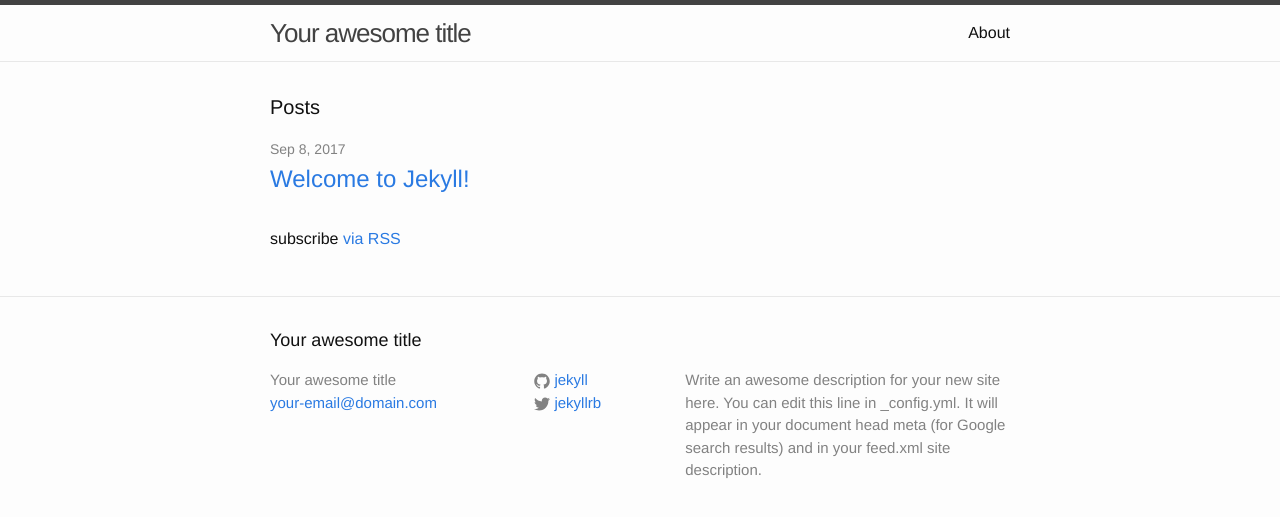
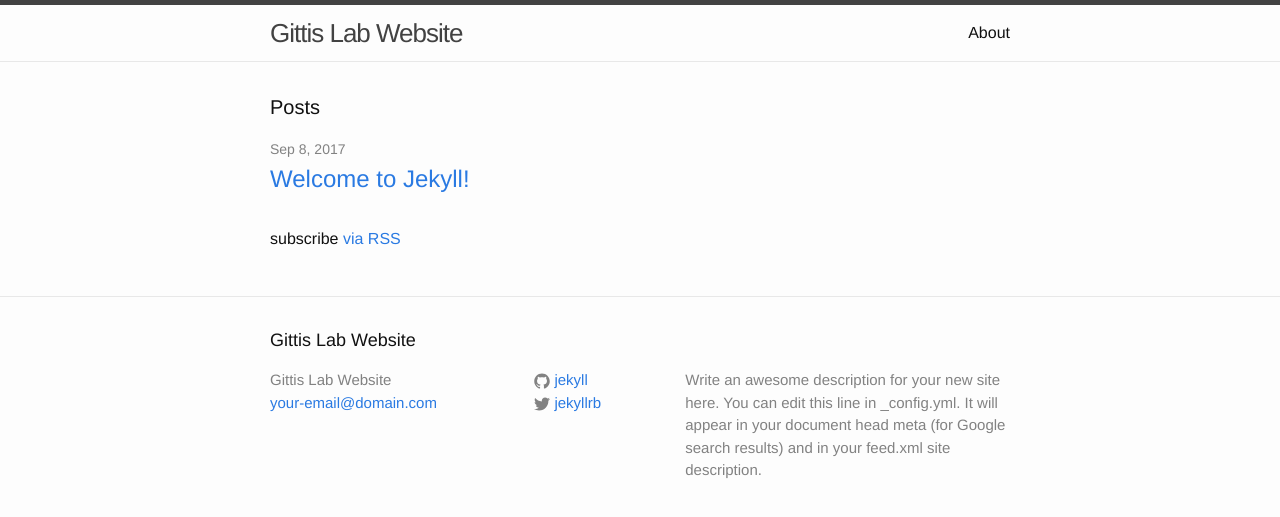
Before and after one commit to Garg0yle/garg0yle.github.io, a Jekyll site: the page built from index.html, in a window 1280 px wide. Shown: the top 517 px of the page. Built offline with Jekyll 4.4.1, drawn with Linux system fonts in a browser that asks for light colours.

Commit message:
Update _config.yml

```diff
--- a/_config.yml
+++ b/_config.yml
@@ -6,7 +6,7 @@
 # 'jekyll serve'. If you change this file, please restart the server process.
 
 # Site settings
-title: Your awesome title
+title: Gittis Lab Website
 email: your-email@domain.com
 description: > # this means to ignore newlines until "baseurl:"
   Write an awesome description for your new site here. You can edit this
```
